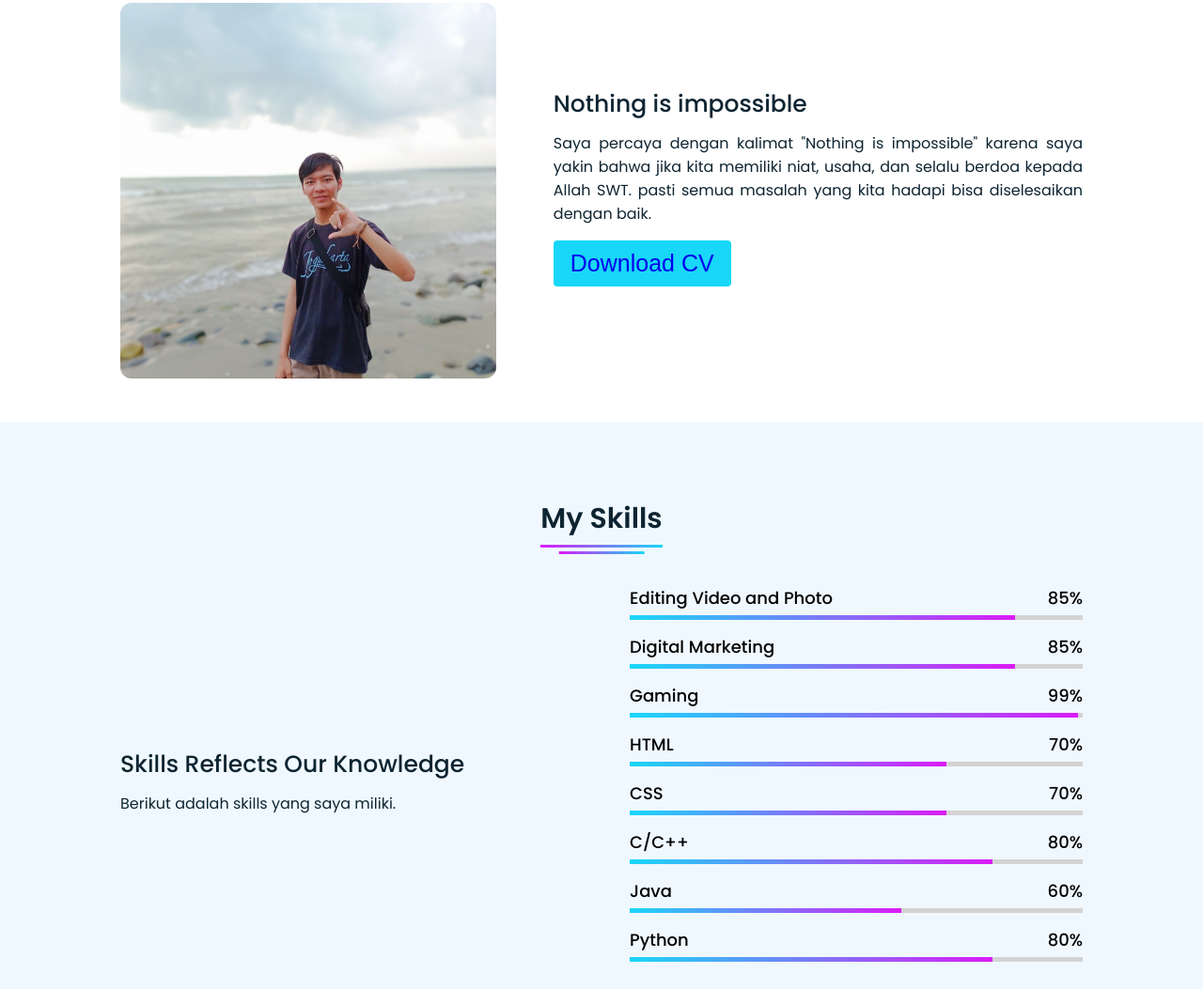
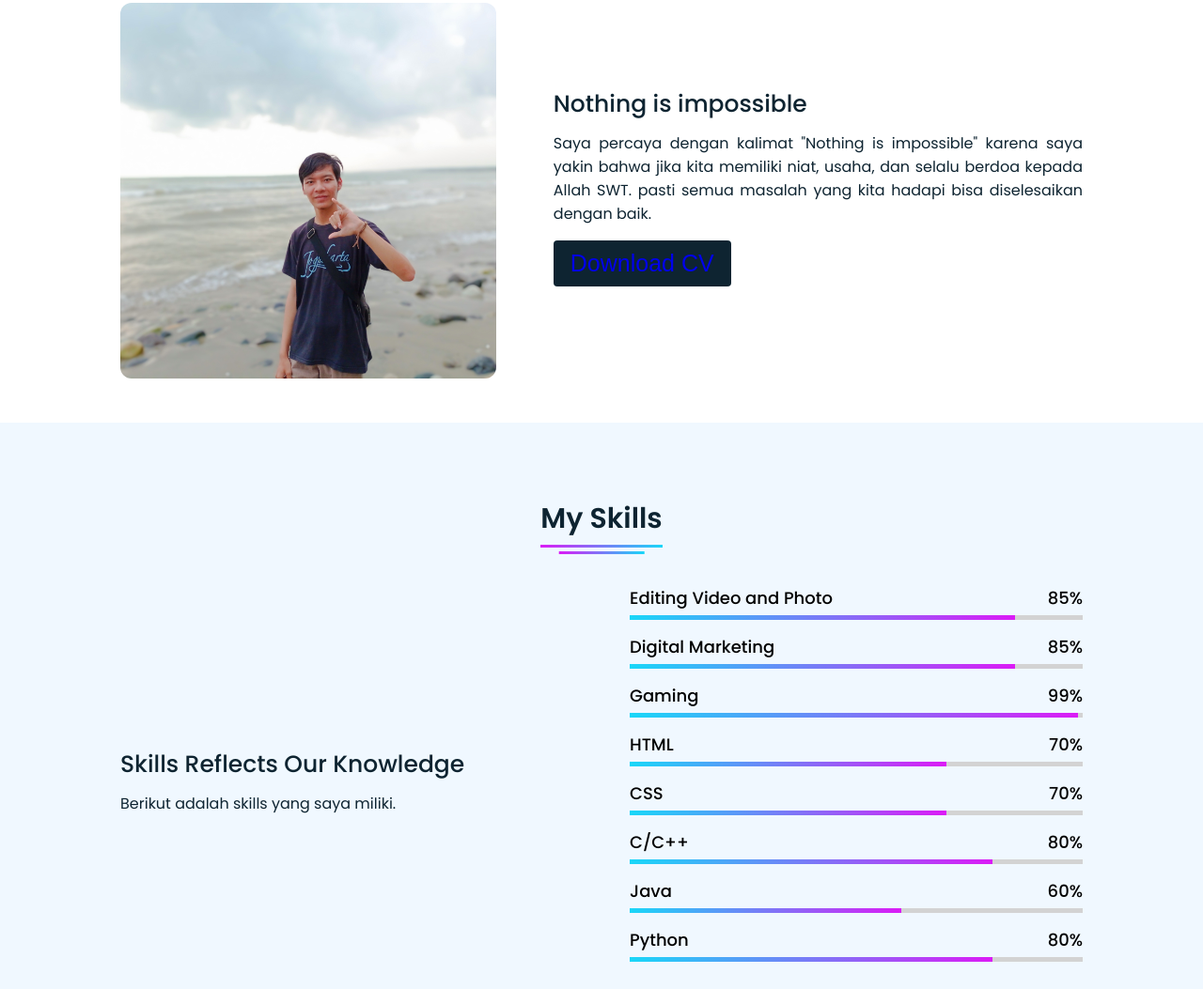
Before and after one commit to Hoshizoraa/Hoshizora.github.io, a plain HTML site: page index.html in a window 1280 px wide. Shown: the part 950-2003 px from the top of the page at 94% size. Drawn offline with Linux system fonts and the light colour scheme.

Commit message:
Update style.css

```diff
--- a/style.css
+++ b/style.css
@@ -246,7 +246,7 @@ section .button button{ /*download cv sebelum ditekan*/
     border-radius: 4px;
     font-size: 25px;
     font-weight: 400;
-    background: #19d7f8;
+    background: #0E2431;
     color: #fff;
     border: 2px solid transparent;
     cursor: pointer;
```
